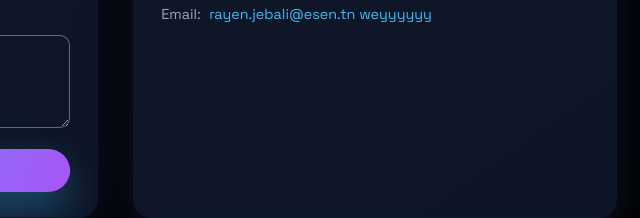
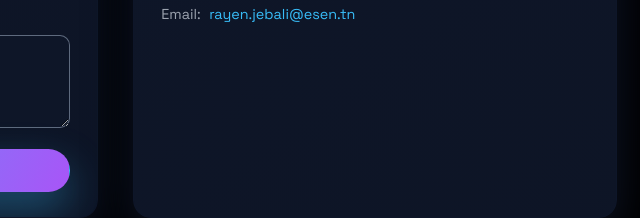
Before and after one commit to rayenjebali-sudo/Cloud-DevOps, a plain HTML site: page index.html in a window 1280 px wide. Shown: the part 3692-3910 px from the top of the page, 573-1213 px from the left. Drawn offline with Linux system fonts and the light colour scheme; no server answers.

Commit message:
update website

```diff
--- a/index.html
+++ b/index.html
@@ -340,7 +340,7 @@
             </li>
             <li>
               <span>Email:</span>
-              <a>rayen.jebali@esen.tn weyyyyyy</a>
+              <a>rayen.jebali@esen.tn</a>
             </li>
           </ul>
           <p class="contact-note">
```
